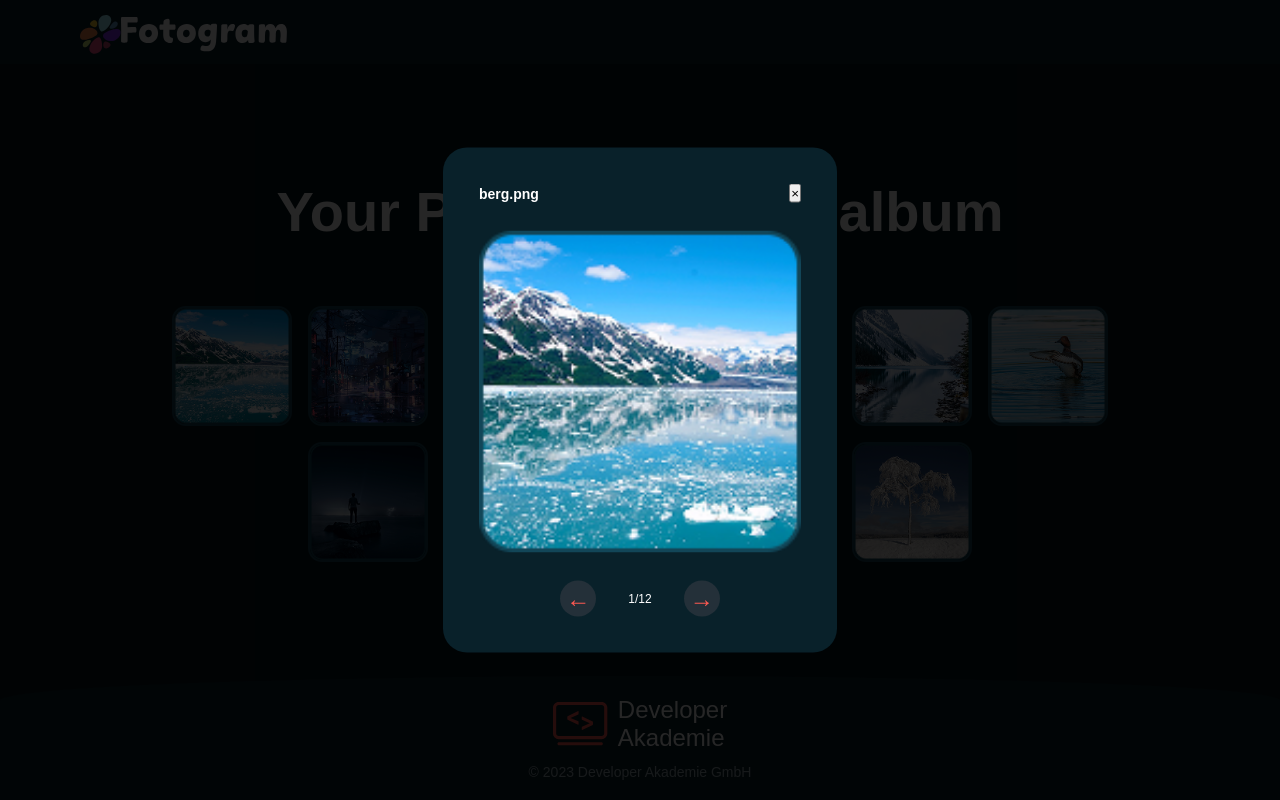
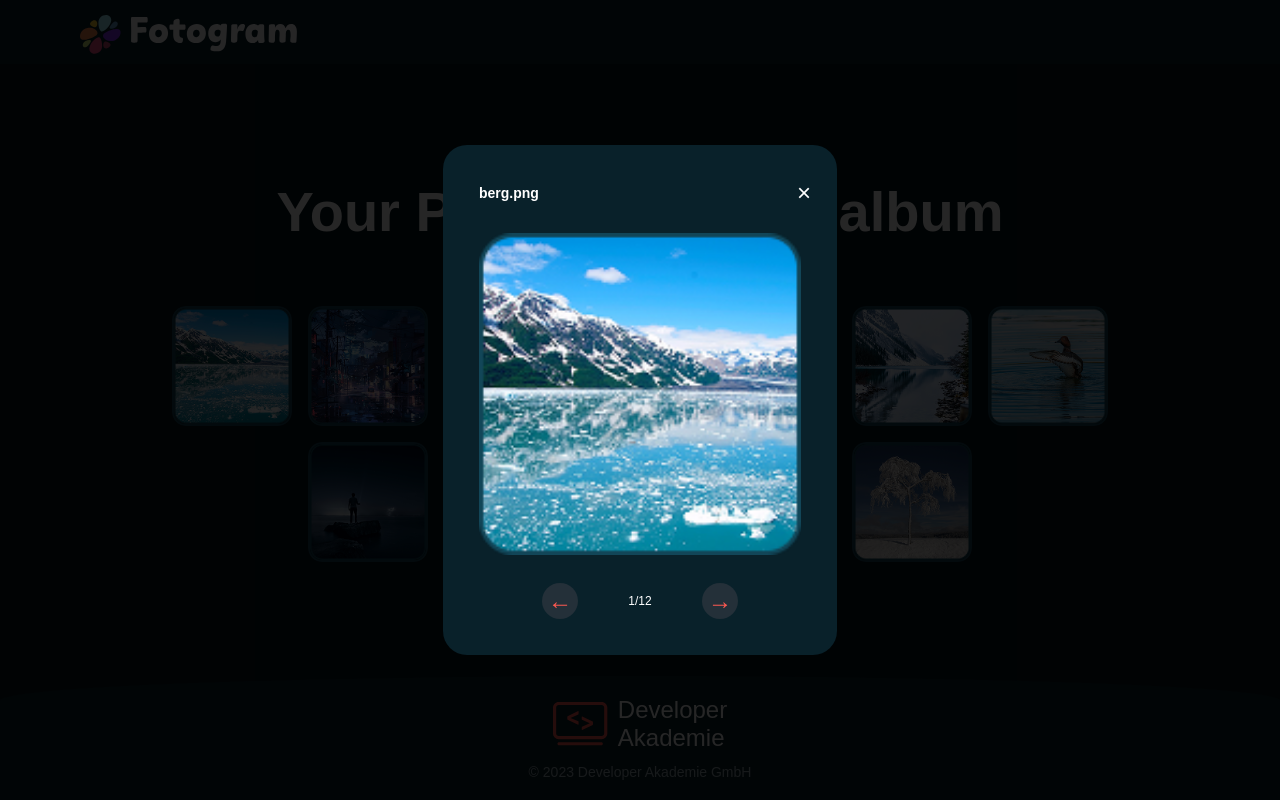
Before and after one commit to CedricCse/Fotogram, a plain HTML site: page index.html in a window 1280 px wide. Both pictures are taken after a click on the button 232 px from the left and 365 px from the top of the page. Drawn offline with Linux system fonts and the light colour scheme.

Commit message:
index.html, style.css edited close.svg added

```diff
--- a/index.html
+++ b/index.html
@@ -31,7 +31,7 @@
 
         <div class="dialog-header">
             <h2 id="dialog-title"></h2>
-            <button onclick="closeImage()">×</button>
+            <button class="close-button" onclick="closeImage()" aria-label="Bild schließen">×</button>
         </div>
 
         <img id="dialog-image" alt="Vergrößertes Foto">
--- a/style.css
+++ b/style.css
@@ -18,9 +18,10 @@ button {
 
 .header{
     background-color: rgba(9, 33, 42, 1);
-    padding-top: 15px;
-    padding-left: 100px;
-    padding-bottom: 10px;
+    width: 100%;
+    max-width: 1440px;
+    margin: 0 auto;
+    gap: 10px;
 }
 
 .main {
@@ -58,20 +59,35 @@ button {
 }
 
 #gallery img {
+    display: block;
     width: 120px;
     height: 120px;
     object-fit: cover;
     border-radius: 14px;
-    border: 2px solid rgb(22, 68, 88);
-    cursor: pointer;
+    border: none;
+    transition: transform 0.3s ease;
+                box-shadow: 0.3s ease;
 }
 
 .gallery-button {
     padding: 0;
-    border: none;
+    border: 2px solid rgb(22, 68 88);
     background: transparent;
     cursor: pointer;
     border-radius: 14px;
+    overflow: hidden;
+    transition: transform 0.3s ease;
+                box-shadow: 0.3s ease;
+}
+
+.gallery-button:hover{
+    transform: scale(1.05);
+    box-shadow: 0 0 15px rgb(255, 90, 82, 0.5);
+}
+
+.gallery-button:focus-visible {
+    outline: 3px solid rgb(255, 90, 82);
+    outline-offset: 4px;
 }
 
 .gallery-button img {
@@ -81,11 +97,6 @@ button {
     object-fit: cover;
     border-radius: 14px;
     border: 2px solid rgb(22, 68, 88);
-}
-
-.gallery-button:focus-visible {
-    outline: 3px solid rgb(255, 90, 82);
-    outline-offset: 4px;
 }
 
 .dialog-header {
@@ -111,17 +122,24 @@ button {
     border: none;
     background: transparent;
     color: white;
-    font-size: 1.5rem;
+    font-size: 2.5rem;
     cursor: pointer;
+    line-height: 1;
+    padding: 0;
+    transform: translateX(10px);
+    transition: color 0.2s ease;
+}
+
+.close-button:hover{
+    color: rgb(255, 90, 82);
 }
 
 .dialog-navigation {
-    display: flex;
-    flex-direction: row;
+    display: grid;
+    grid-template-columns: 36px 60px 36px;
     justify-content: center;
     align-items: center;
-    gap: 32px;
-
+    gap: 24px;
     width: 100%;
     margin-top: 28px;
 }
@@ -130,15 +148,11 @@ button {
     display: flex;
     justify-content: center;
     align-items: center;
-
     width: 36px;
     height: 36px;
-    flex-shrink: 0;
-
     padding: 0;
     border: none;
     border-radius: 50%;
-
     background-color: #243039;
     color: #ff5a52;
     font-size: 1.5rem;
@@ -185,8 +199,10 @@ button {
 }
 
 #image-counter {
+    width: 60px;
     color: white;
     font-size: 0.75rem;
+    text-align: center;
     white-space: nowrap;
 }
 
```
Also changed, not shown: assets/icons/close.svg (added).
